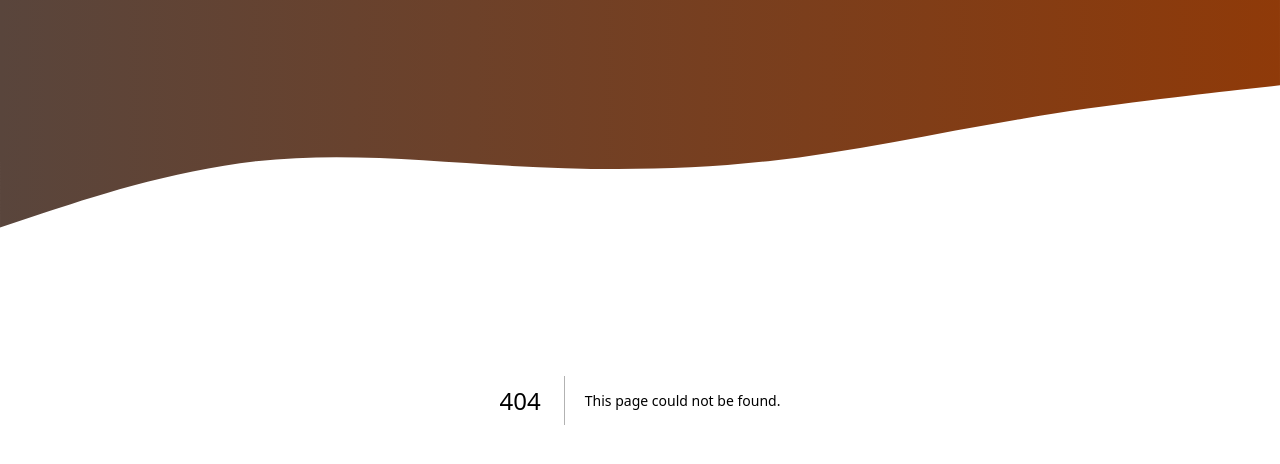
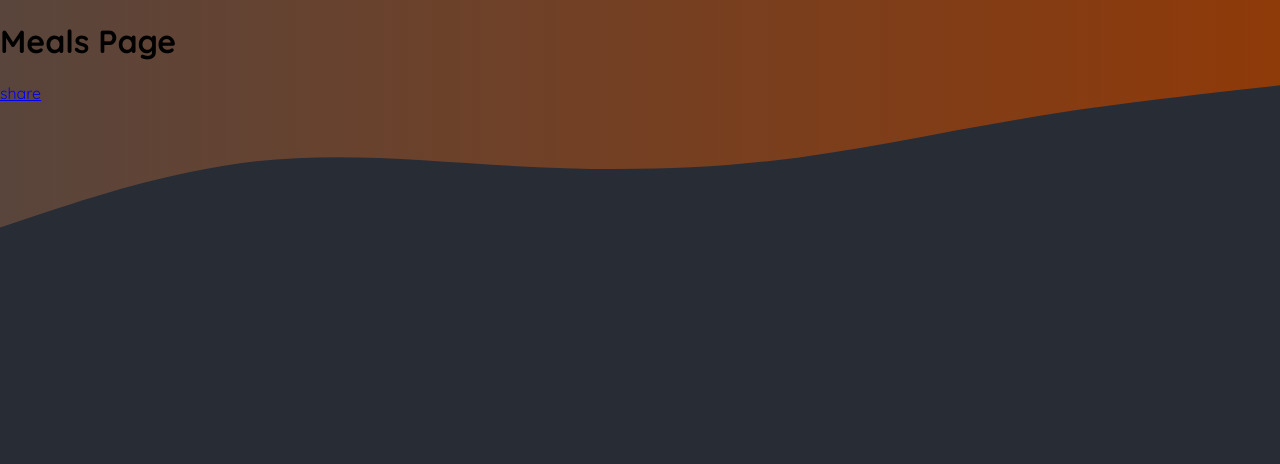
Before and after one commit to VadimKorobec/nextjs-udemy1, a Next.js app: page /meals in a window 1280 px wide. Before the commit this address had no page. Shown: the top 464 px of the page. Built offline with nearby package versions, Linux system fonts and the light colour scheme.

Commit message:
Create page.tsx

```diff
--- /dev/null
+++ b/app/meals/page.tsx
@@ -0,0 +1,12 @@
+import Link from "next/link";
+
+const MealsPage = () => {
+  return (
+    <main>
+      <h1>Meals Page</h1>
+      <Link href="/meals/share">share</Link>
+    </main>
+  );
+};
+
+export default MealsPage;
```
